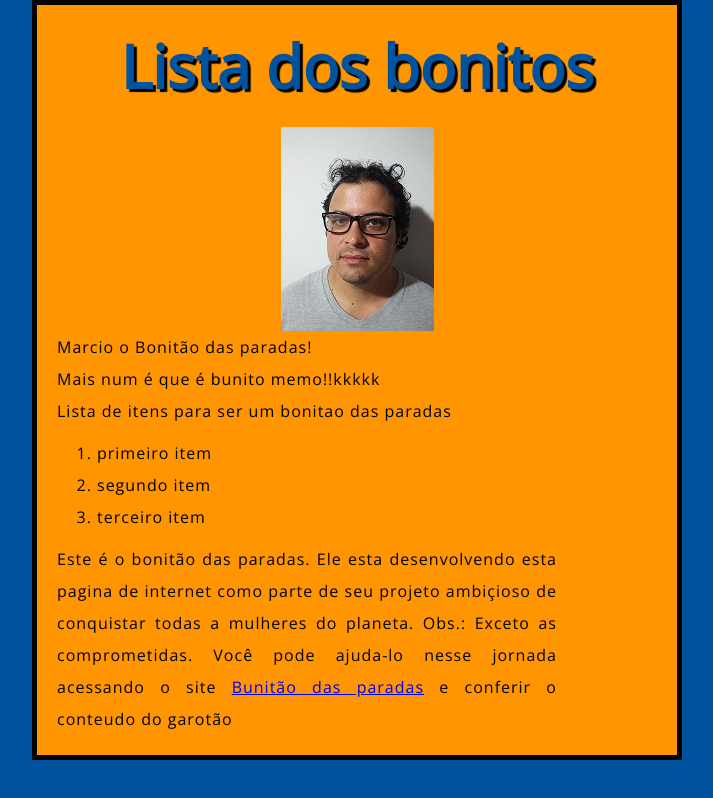
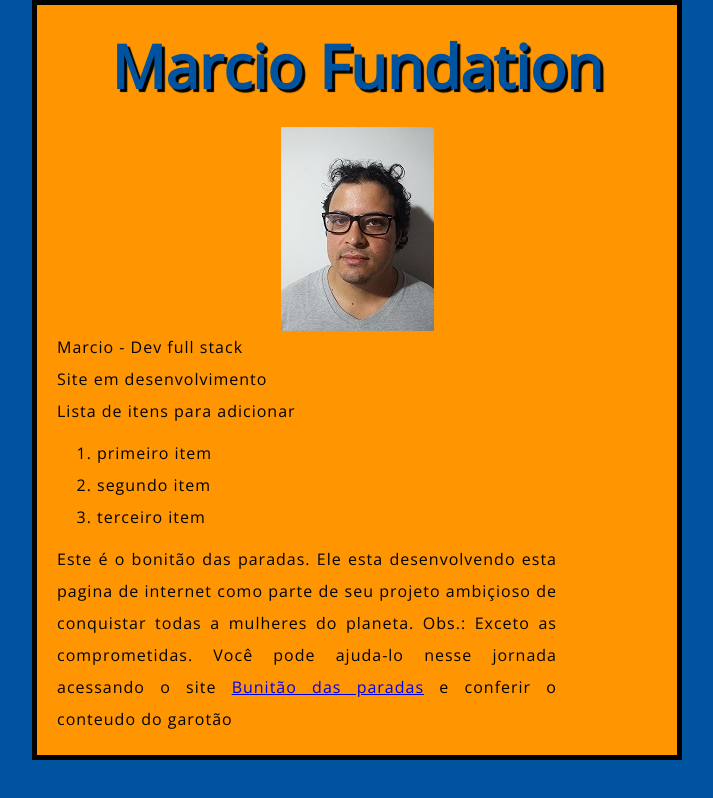
Before and after one commit to marcioliveira/website, a plain HTML site: page index.html in a window 1280 px wide. Shown: the whole page, without its empty margins (283-996 px from the left). Drawn offline with nearby package versions, Linux system fonts and the light colour scheme.

Commit message:
Update index.html
Atualizacao do Index

```diff
--- a/index.html
+++ b/index.html
@@ -9,12 +9,12 @@
     <link href="https://fonts.googleapis.com/css?family=Open+Sans" rel="stylesheet">
 </head>
 <body>
-    <h1>Lista dos bonitos</h1>
+    <h1>Marcio Fundation</h1>
 
     <img src="images/MarcioRuelaOliveira.jpg" alt="Foto do Marcio. O bonitão do pedaço">
-    <p>Marcio o Bonitão das paradas!</p>
-    <p>Mais num é que é bunito memo!!kkkkk</p>
-    <p>Lista de itens para ser um bonitao das paradas</h3>
+    <p>Marcio - Dev full stack</p>
+    <p>Site em desenvolvimento</p>
+    <p>Lista de itens para adicionar</h3>
     <ol>
         <li>primeiro item</li>
         <li>segundo item</li>
```
